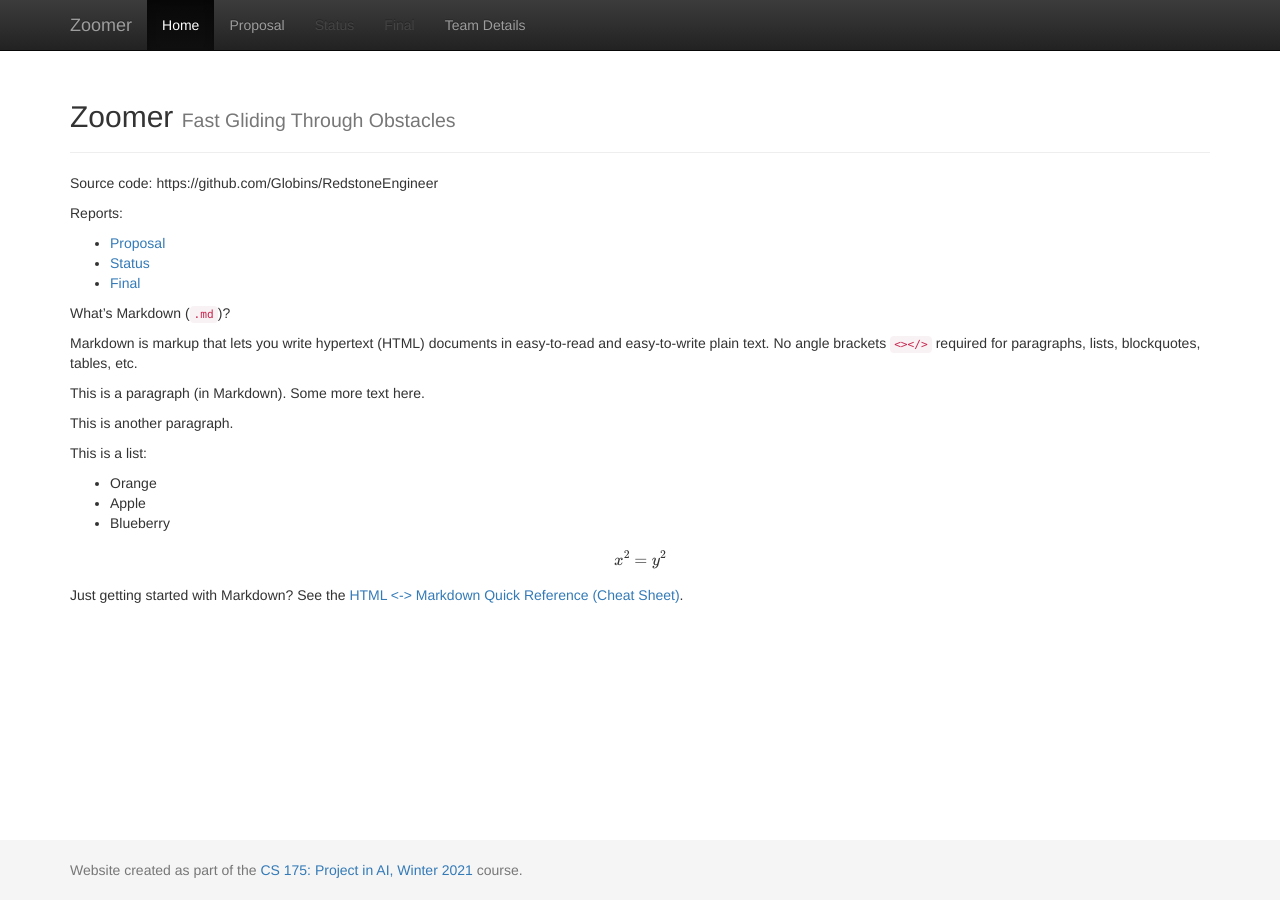
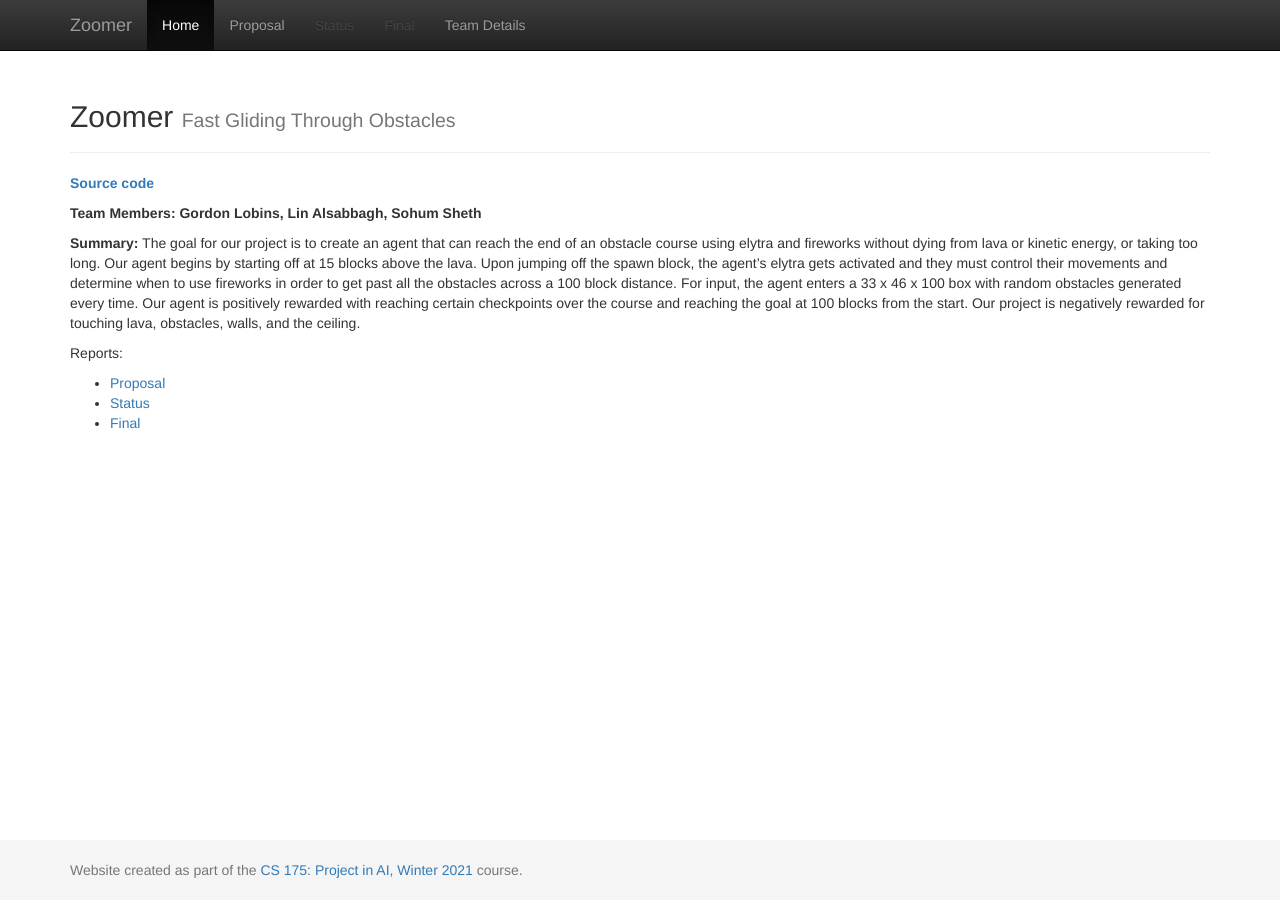
Before and after one commit to Globins/RedstoneEngineer, a Jekyll site: the page built from docs/index.md, in a window 1280 px wide. Built offline with Jekyll 4.4.1, drawn with Linux system fonts in a browser that asks for light colours; formulas are drawn with MathJax 3.

Commit message:
updated front page of website

```diff
--- a/docs/index.md
+++ b/docs/index.md
@@ -3,38 +3,15 @@ layout: default
 title:  Home
 ---
 
-Source code: https://github.com/Globins/RedstoneEngineer
+**[Source code](https://github.com/Globins/Zoomer)**
+
+**Team Members: Gordon Lobins, Lin Alsabbagh, Sohum Sheth**
+
+**Summary:**
+The goal for our project is to create an agent that can reach the end of an obstacle course using elytra and fireworks without dying from lava or kinetic energy, or taking too long. Our agent begins by starting off at 15 blocks above the lava. Upon jumping off the spawn block, the agent’s elytra gets activated and they must control their movements and determine when to use fireworks in order to get past all the obstacles across a 100 block distance. For input, the agent enters a 33 x 46 x 100 box with random obstacles generated every time. Our agent is positively rewarded with reaching certain checkpoints over the course and reaching the goal at 100 blocks from the start. Our project is negatively rewarded for touching lava, obstacles, walls, and the ceiling.
 
 Reports:
 
 - [Proposal](proposal.html)
 - [Status](status.html)
 - [Final](final.html)
-
-What's Markdown (`.md`)?
-
-Markdown is markup that lets you write hypertext (HTML) documents
-in easy-to-read and easy-to-write plain text.
-No angle brackets `<></>` required for
-paragraphs, lists, blockquotes, tables, etc.
-
-
-This is a paragraph (in Markdown). Some more
-text here.
-
-This is another paragraph.
-
-This is a list:
-
-- Orange
-- Apple
-- Blueberry
-
-$$x^2 = y^2$$
-
-
-Just getting started with Markdown?
-See the [HTML <-> Markdown Quick Reference (Cheat Sheet)][quickref].
-
-
-[quickref]: https://github.com/mundimark/quickrefs/blob/master/HTML.md
```
